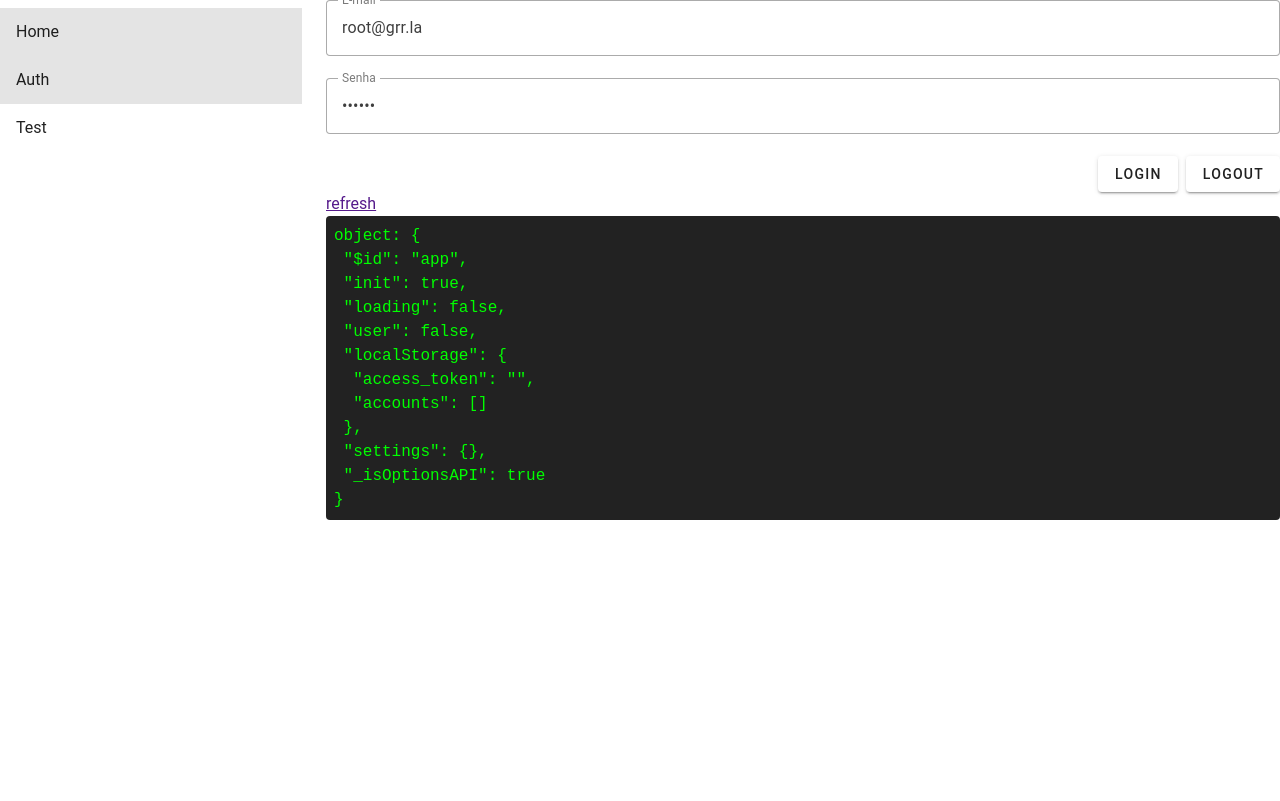
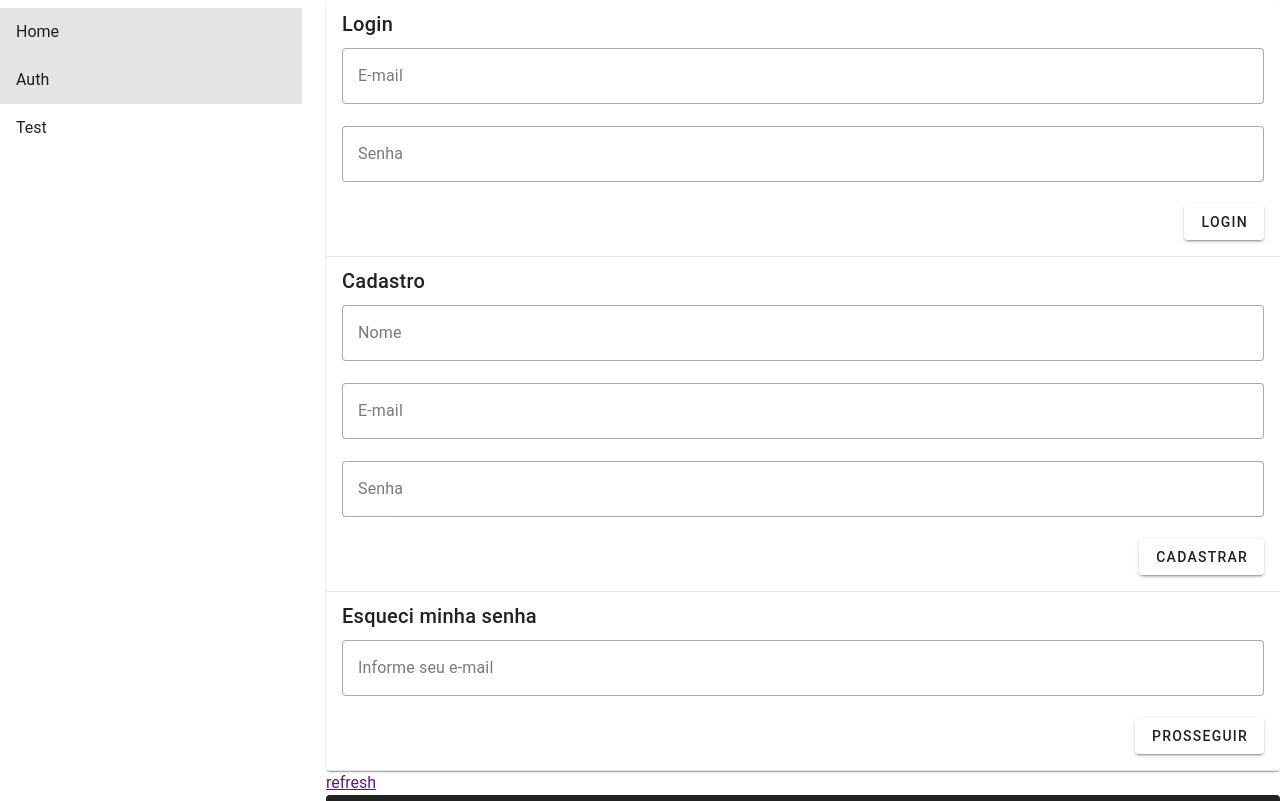
Before and after one commit to jeff-silva/app, a Nuxt app in the folder nuxt3/: page /dev/auth in a window 1280 px wide. Shown: the top 801 px of the page. Built offline with nearby package versions, Linux system fonts and the light colour scheme.

Commit message:
Auth components

```diff
--- a/nuxt3/components/app/auth/index.vue
+++ b/nuxt3/components/app/auth/login.vue
@@ -1,13 +1,13 @@
 <template>
-  <div v-if="app.user">
-    <slot />
-  </div>
-  <div v-else>
+  <form @submit.prevent="app.login(credentials)">
     <v-text-field label="E-mail" v-model="credentials.email" />
     <v-text-field label="Senha" v-model="credentials.password" type="password" />
-    <v-btn @click="app.login(credentials)">Login</v-btn>
-    <pre>$data: {{ $data }}</pre>
-  </div>
+
+    <div class="d-flex align-center">
+      <v-spacer />
+      <v-btn class="ms-2" @click="app.login(credentials)" :loading="app.loading=='login'">Login</v-btn>
+    </div>
+  </form>
 </template>
 
 <script>
--- /dev/null
+++ b/nuxt3/components/app/auth/password.vue
@@ -0,0 +1,24 @@
+<template>
+  <form @submit.prevent="app.login(credentials)">
+    <v-text-field label="Informe seu e-mail" v-model="credentials.email" />
+
+    <div class="d-flex align-center">
+      <v-spacer />
+      <v-btn class="ms-2" @click="app.login(credentials)" :loading="app.loading=='login'">Prosseguir</v-btn>
+    </div>
+  </form>
+</template>
+
+<script>
+export default {
+  data() {
+    return {
+      app: useApp(),
+      credentials: {
+        email: '',
+        password: '',
+      },
+    };
+  },
+};
+</script>
--- /dev/null
+++ b/nuxt3/components/app/auth/register.vue
@@ -0,0 +1,27 @@
+<template>
+  <form @submit.prevent="app.login(credentials)">
+    <v-text-field label="Nome" v-model="credentials.name" />
+    <v-text-field label="E-mail" v-model="credentials.email" />
+    <v-text-field label="Senha" v-model="credentials.password" type="password" />
+
+    <div class="d-flex align-center">
+      <v-spacer />
+      <v-btn class="ms-2" @click="app.login(credentials)" :loading="app.loading=='login'">Cadastrar</v-btn>
+    </div>
+  </form>
+</template>
+
+<script>
+export default {
+  data() {
+    return {
+      app: useApp(),
+      credentials: {
+        name: '',
+        email: '',
+        password: '',
+      },
+    };
+  },
+};
+</script>
--- a/nuxt3/pages/dev/auth.vue
+++ b/nuxt3/pages/dev/auth.vue
@@ -1,18 +1,7 @@
 <template>
   <div>
-    <v-card v-if="app.user">
-      Bem vindo {{ app.user.email }}
-    </v-card>
-    <v-text-field label="E-mail" v-model="credentials.email" />
-    <v-text-field label="Senha" v-model="credentials.password" type="password" />
-
-    <div class="d-flex">
-      <v-spacer />
-      <v-btn class="ms-2" @click="app.login(credentials)" :loading="app.loading=='login'">Login</v-btn>
-      <v-btn class="ms-2" @click="app.logout()" :loading="app.loading=='logout'">Logout</v-btn>
-    </div>
-
-    <v-card v-if="app.user">
+    <v-card>
+      <template v-if="app.user">
         <v-card-text>
           <div class="d-flex align-center">
             <div class="flex-grow-1">
@@ -22,6 +11,9 @@
           </div>
         </v-card-text>
         <v-divider />
+      </template>
+
+      <template v-if="app.localStorage.accounts.length">
         <v-list>
           <v-list-item-subtitle class="pa-3">
             Accounts
@@ -52,6 +44,26 @@
             </template>
           </v-list-item>
         </v-list>
+        <v-divider />
+      </template>
+
+      <v-card-title>Login</v-card-title>
+      <v-card-text>
+        <app-auth-login />
+      </v-card-text>
+      <v-divider />
+
+      <v-card-title>Cadastro</v-card-title>
+      <v-card-text>
+        <app-auth-register />
+      </v-card-text>
+      <v-divider />
+
+      <v-card-title>Esqueci minha senha</v-card-title>
+      <v-card-text>
+        <app-auth-password />
+      </v-card-text>
+      <v-divider />
     </v-card>
 
     <a href="">refresh</a>
```
Lines whose indentation alone changed are shown as unchanged.
